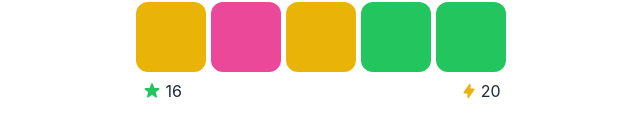
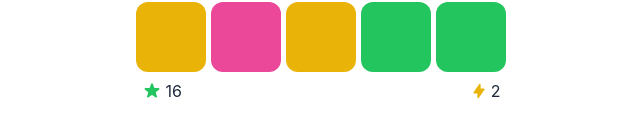
Before and after one commit to rafalsobota/colocraft, a React (Create React App) app: page / in a window 1280 px wide. Shown: the part 575-712 px from the top of the page, without its empty margins (319-959 px from the left). Built offline with nearby package versions, Linux system fonts and the light colour scheme.

Commit message:
Animate Summary prettier

```diff
--- a/src/game/Engine.tsx
+++ b/src/game/Engine.tsx
@@ -5,7 +5,7 @@ import { formatDate, makeRandomGenerator } from "./random";
 
 export const cols = 5;
 export const rows = 8;
-export const moves = 20;
+export const moves = 2;
 
 export enum CellType {
   Spawning,
--- a/src/game/Summary2.tsx
+++ b/src/game/Summary2.tsx
@@ -70,7 +70,7 @@ export default function Summary2({
                             type === "bomb" ? "rounded-full" : ""
                           } ${bgColor(
                             color
-                          )} w-2 h-2 m-1 animate-[drop_300ms_ease-in-out] opacity-0`}
+                          )} w-2 h-2 m-1 animate-[drop_300ms_cubic-bezier(.48,1.6,.63,1.01)] opacity-0`}
                           style={{
                             animationDelay: `${i * 100 + j * 60}ms`,
                             animationFillMode: "forwards",
--- a/tailwind.config.js
+++ b/tailwind.config.js
@@ -9,7 +9,7 @@ module.exports = {
       },
       keyframes: {
         drop: {
-          'from': { transform: 'translateY(-700px)', opacity: 0 },
+          'from': { transform: 'translateY(-100px)', opacity: 0 },
           'to': { transform: 'translateY(0px)', opacity: 1 },
         }
       }
```
